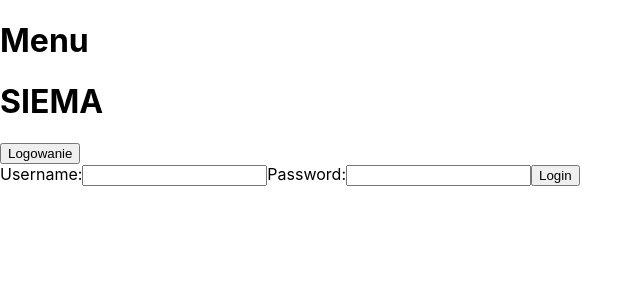
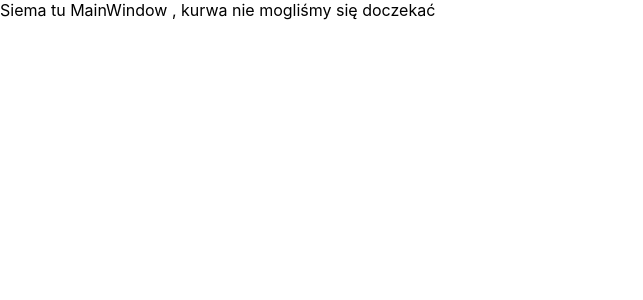
Before and after one commit to Muharax/skynet_in_React, a React (Create React App) app: page / in a window 1280 px wide. Shown: the top 300 px of the page, without its empty margins (0-643 px from the left). Built offline with nearby package versions, Linux system fonts and the light colour scheme.

Commit message:
gg
gg go

```diff
--- a/src/App.js
+++ b/src/App.js
@@ -1,8 +1,9 @@
 import './App.css';
 import React, { Component } from "react";
-import Login from "./login.js";
-import { HashRouter as Router, Routes, Route } from "react-router-dom";
-import Menu from './menu';
+import MainWindow from './MainWindow/MainWindow';
+// import Login from "./login.js";
+// import { Routes, Route, Router} from 'react-router-dom';
+// import Menu from './menu';
 
 class App extends Component {
   state = {
@@ -22,10 +23,14 @@ class App extends Component {
   render() {
     return (
       <>
-      <Menu />
-        <Routes>
-          <Route path="/" element={<Login />} />
+      <MainWindow />
+
+        {/* <Routes>
+          <Router>
+            <Route path="/" element={<Login />} />
+            </Router>
         </Routes>
+       */}
       </>
     );
   }
--- /dev/null
+++ b/src/MainWindow/MainWindow.js
@@ -0,0 +1,13 @@
+import React from "react";
+
+function MainWindow(){
+    return(
+        <>
+            Siema tu MainWindow , kurwa nie mogliśmy się doczekać
+        </>
+    )
+}
+
+
+
+export default MainWindow;
```
Also changed, not shown: src/HomePage.js (added), 8 other files (tests, documents, lock files or other folders).
